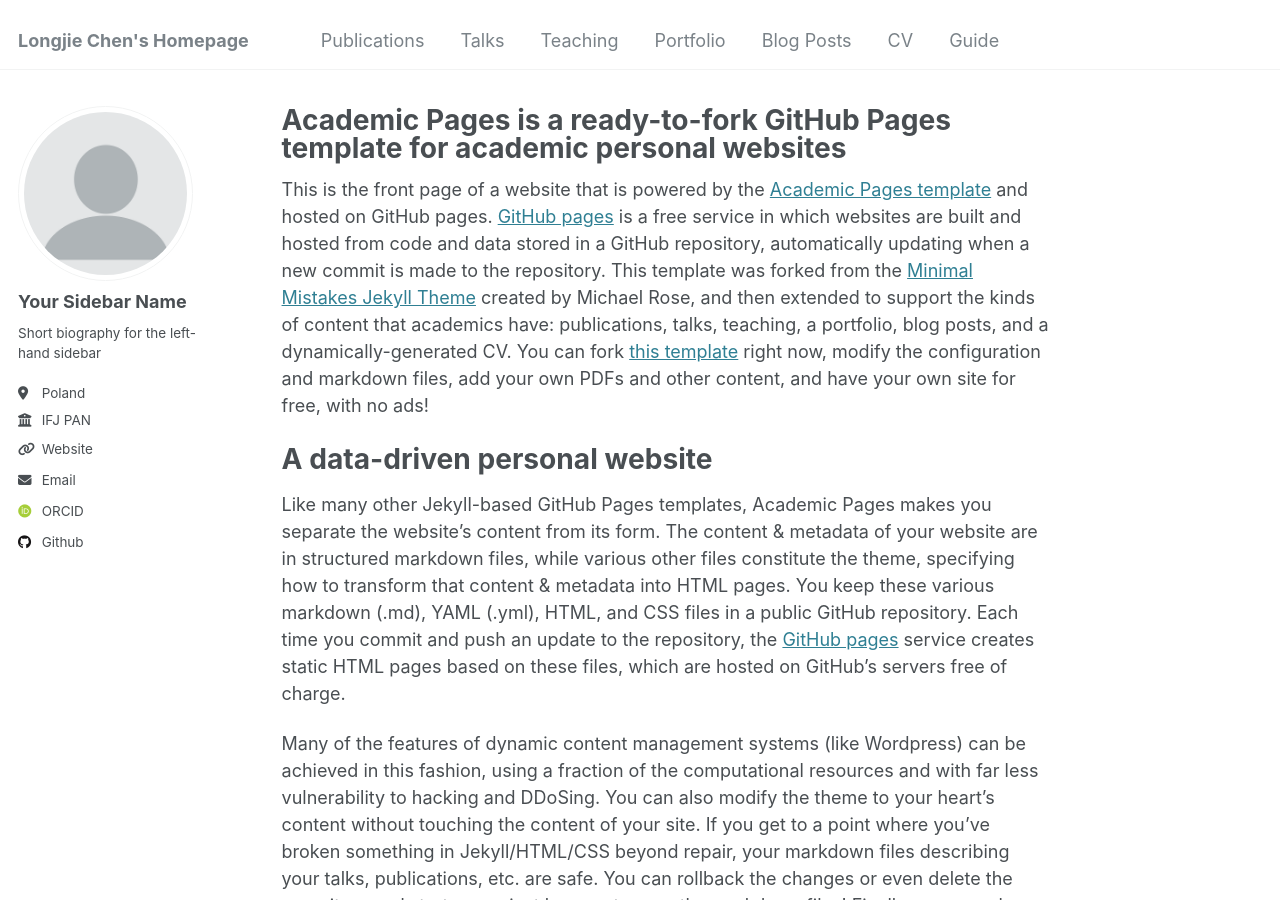
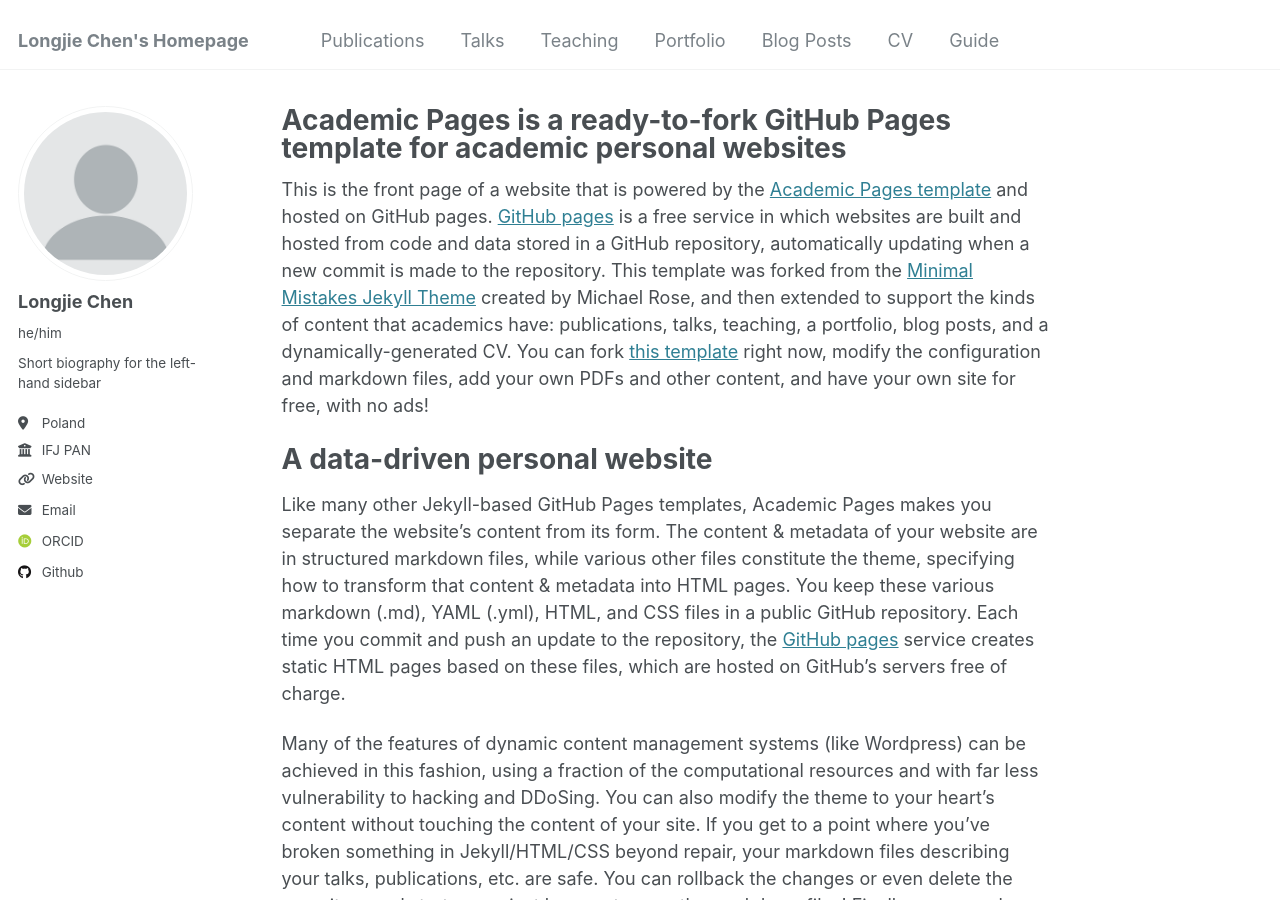
Before and after one commit to Hitman47clj/homepage, a Jekyll site: the page built from _pages/about.md, in a window 1280 px wide and 900 px high. Built offline with Jekyll 4.4.1, drawn with Linux system fonts in a browser that asks for light colours; some web fonts are replaced.

Commit message:
Update _config.yml

```diff
--- a/_config.yml
+++ b/_config.yml
@@ -22,13 +22,13 @@ repository               : "academicpages/academicpages.github.io"
 author:
   # Biographic information
   avatar           : "profile.png"
-  name             : "Your Sidebar Name"
-  pronouns         : # example: "she/her"
+  name             : "Longjie Chen"
+  pronouns         :  "he/him"
   bio              : "Short biography for the left-hand sidebar"
   location         : "Poland"
   employer         : "IFJ PAN"
   uri              : https://www.ifj.edu.pl/en/index.php
-  email            : "none@example.org"
+  email            : "chenlongjie@m.scnu.edu.cn"
 
   # Academic websites
   arxiv            : # URL - Update with the correct link to your profile
```
